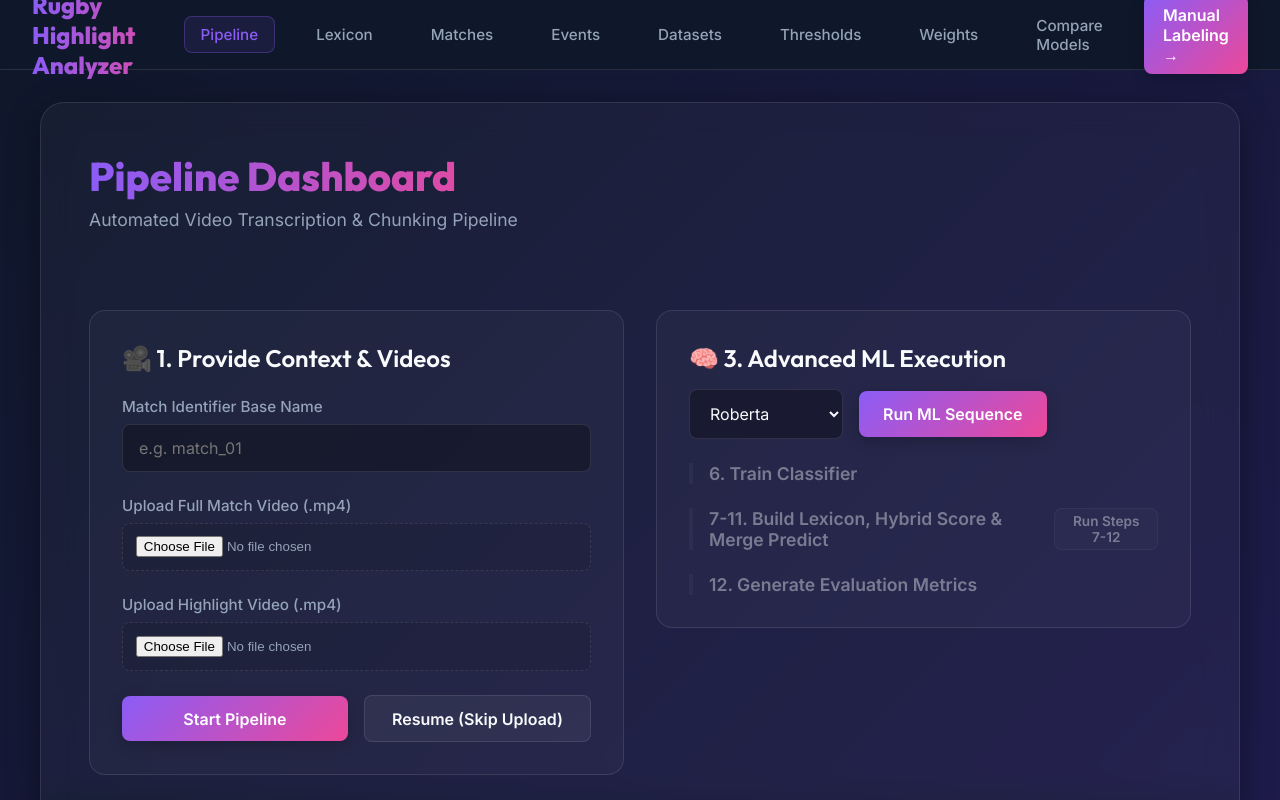
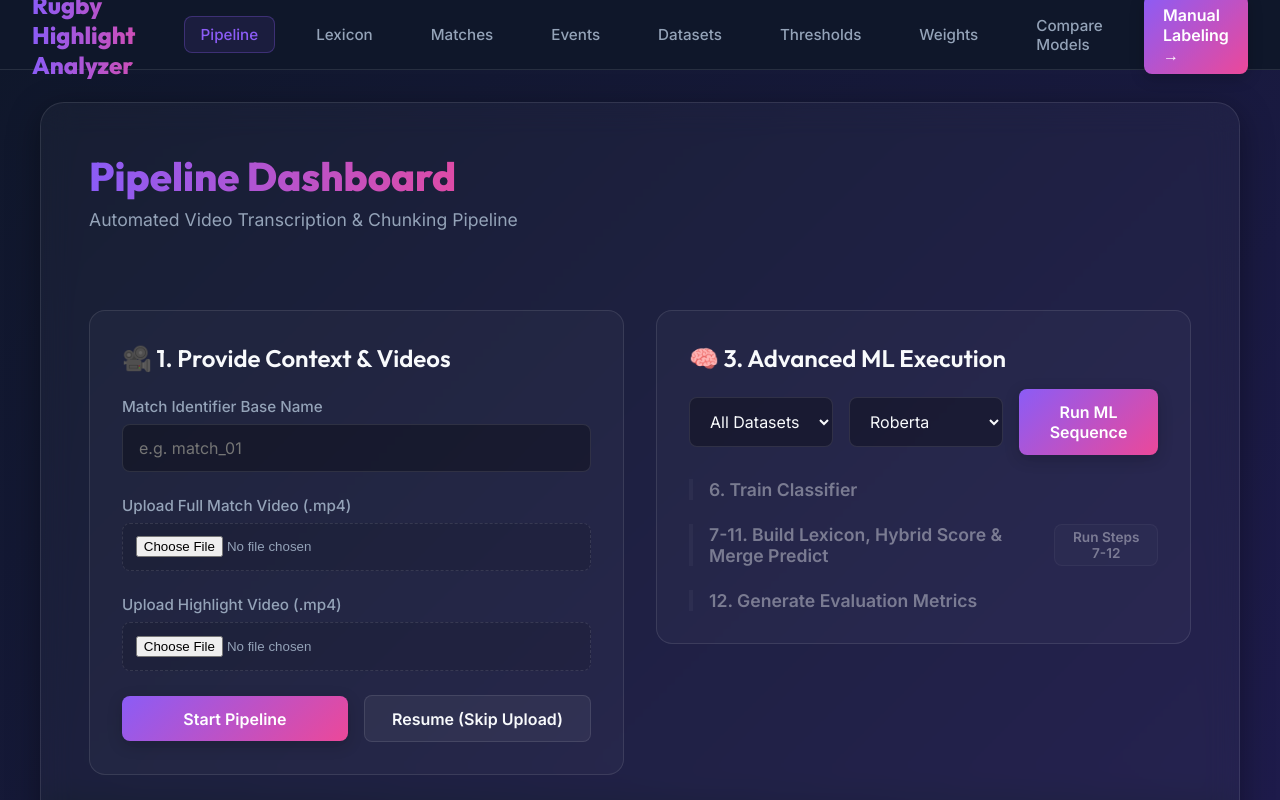
Before and after one commit to AutomateLightSolutions/piyushan-commentary-analysis, a Next.js app in the folder frontend/: page / in a window 1280 px wide. Shown: the top 800 px of the page. Built offline with nearby package versions, Linux system fonts and the light colour scheme.

Commit message:
pipeline in 3 seperate tabs

```diff
--- a/frontend/src/app/PipelineContext.js
+++ b/frontend/src/app/PipelineContext.js
@@ -22,6 +22,8 @@ export function PipelineProvider({ children }) {
   const [mlSteps, setMlSteps] = useState(INITIAL_ML_STEPS);
   const [metricsData, setMetricsData] = useState(null);
   const [selectedModel, setSelectedModel] = useState("roberta-base");
+
+  const [selectedDataset, setSelectedDataset] = useState("all");
 
   const [isProcessing, setIsProcessing] = useState(false);
   const [isMlProcessing, setIsMlProcessing] = useState(false);
@@ -176,7 +178,7 @@ export function PipelineProvider({ children }) {
     abortControllerRef.current = new AbortController();
     const signal = abortControllerRef.current.signal;
 
-    const params = `?modelName=${encodeURIComponent(selectedModel)}`;
+    const params = `?modelName=${encodeURIComponent(selectedModel)}&dataset=${encodeURIComponent(selectedDataset)}`;
 
     try { await runStreamStep(`/api/train${params}`, "train", setMlSteps, signal); }
     catch (err) { mutateStep(setMlSteps, "train", { status: "error", log: err.message }); setIsMlProcessing(false); return; }
@@ -199,7 +201,7 @@ export function PipelineProvider({ children }) {
     abortControllerRef.current = new AbortController();
     const signal = abortControllerRef.current.signal;
 
-    const params = `?modelName=${encodeURIComponent(selectedModel)}`;
+    const params = `?modelName=${encodeURIComponent(selectedModel)}&dataset=${encodeURIComponent(selectedDataset)}`;
 
     mutateStep(setMlSteps, "train", { status: "done", log: "Skipped training step." });
 
@@ -237,6 +239,8 @@ export function PipelineProvider({ children }) {
     metricsData,
     selectedModel,
     setSelectedModel,
+    selectedDataset,
+    setSelectedDataset,
     isProcessing,
     isMlProcessing,
     handleProcess,
--- a/frontend/src/app/api/train/route.js
+++ b/frontend/src/app/api/train/route.js
@@ -11,6 +11,7 @@ const PROC_ID = "train";
 export async function POST(req) {
   const url = new URL(req.url);
   const modelName = url.searchParams.get("modelName") || "roberta-base";
+  const dataset = url.searchParams.get("dataset") || "all";
 
   const venvPython = getPythonCommand(SYSTEM_PATH);
   const scriptPath = path.resolve(SYSTEM_PATH, "scripts", "02_train.py");
@@ -20,7 +21,7 @@ export async function POST(req) {
       const enc = new TextEncoder();
       const send = (line) => { try { controller.enqueue(enc.encode(`data: ${line}\n\n`)); } catch {} };
 
-      const proc = spawn(venvPython, [scriptPath, "--model_name", modelName], {
+      const proc = spawn(venvPython, [scriptPath, "--model_name", modelName, "--dataset", dataset], {
         cwd: SYSTEM_PATH,
         env: { ...process.env, PYTHONPATH: ".", PYTHONUNBUFFERED: "1" },
       });
--- a/frontend/src/app/page.js
+++ b/frontend/src/app/page.js
@@ -17,6 +17,8 @@ export default function Home() {
     metricsData,
     selectedModel,
     setSelectedModel,
+    selectedDataset,
+    setSelectedDataset,
     isProcessing,
     isMlProcessing,
     handleProcess,
@@ -215,10 +217,24 @@ export default function Home() {
               <div style={{ display: "flex", gap: "1rem", alignItems: "center" }}>
                 <select
                   className="form-select"
+                  value={selectedDataset}
+                  onChange={(e) => setSelectedDataset(e.target.value)}
+                  disabled={isProcessing || isMlProcessing}
+                  style={{ width: "auto" }}
+                  title="Select Dataset"
+                >
+                  <option value="all">All Datasets</option>
+                  {existingMatches.map(id => (
+                    <option key={id} value={id}>{id}</option>
+                  ))}
+                </select>
+                <select
+                  className="form-select"
                   value={selectedModel}
                   onChange={(e) => setSelectedModel(e.target.value)}
                   disabled={isProcessing || isMlProcessing}
                   style={{ width: "auto" }}
+                  title="Select Model"
                 >
                   <option value="roberta-base">Roberta</option>
                   <option value="microsoft/deberta-base">DeBERTa</option>
```
Also changed, not shown: 1 other file (tests, documents, lock files or other folders).
